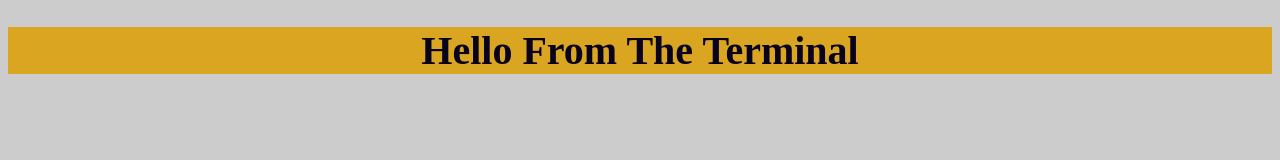
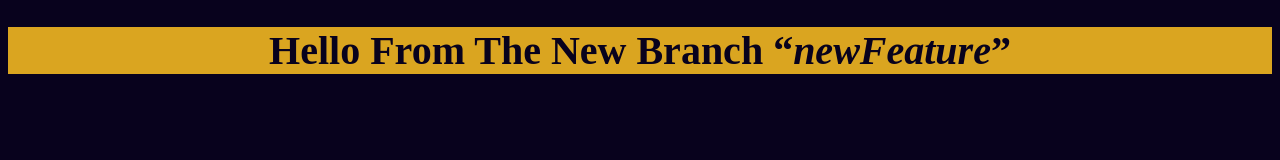
Before and after one commit to The-Debuggers904/repo-for-test, a plain HTML site: page index.html in a window 1280 px wide. Drawn offline with Linux system fonts and the light colour scheme.

Commit message:
changning title and style for the new branch

```diff
--- a/index.html
+++ b/index.html
@@ -7,7 +7,9 @@
     <link rel="stylesheet" href="style.css" />
   </head>
   <body>
-    <h1>Hello From The Terminal</h1>
+    <h1>
+      Hello From The New Branch <q><i>newFeature</i></q>
+    </h1>
 
     <script src="app.js"></script>
   </body>
--- a/style.css
+++ b/style.css
@@ -1,5 +1,6 @@
 body {
-  background-color: #ccc;
+  background-color: rgb(8, 2, 29);
+  color: goldenrod;
 }
 h1 {
   background-color: goldenrod;
```
